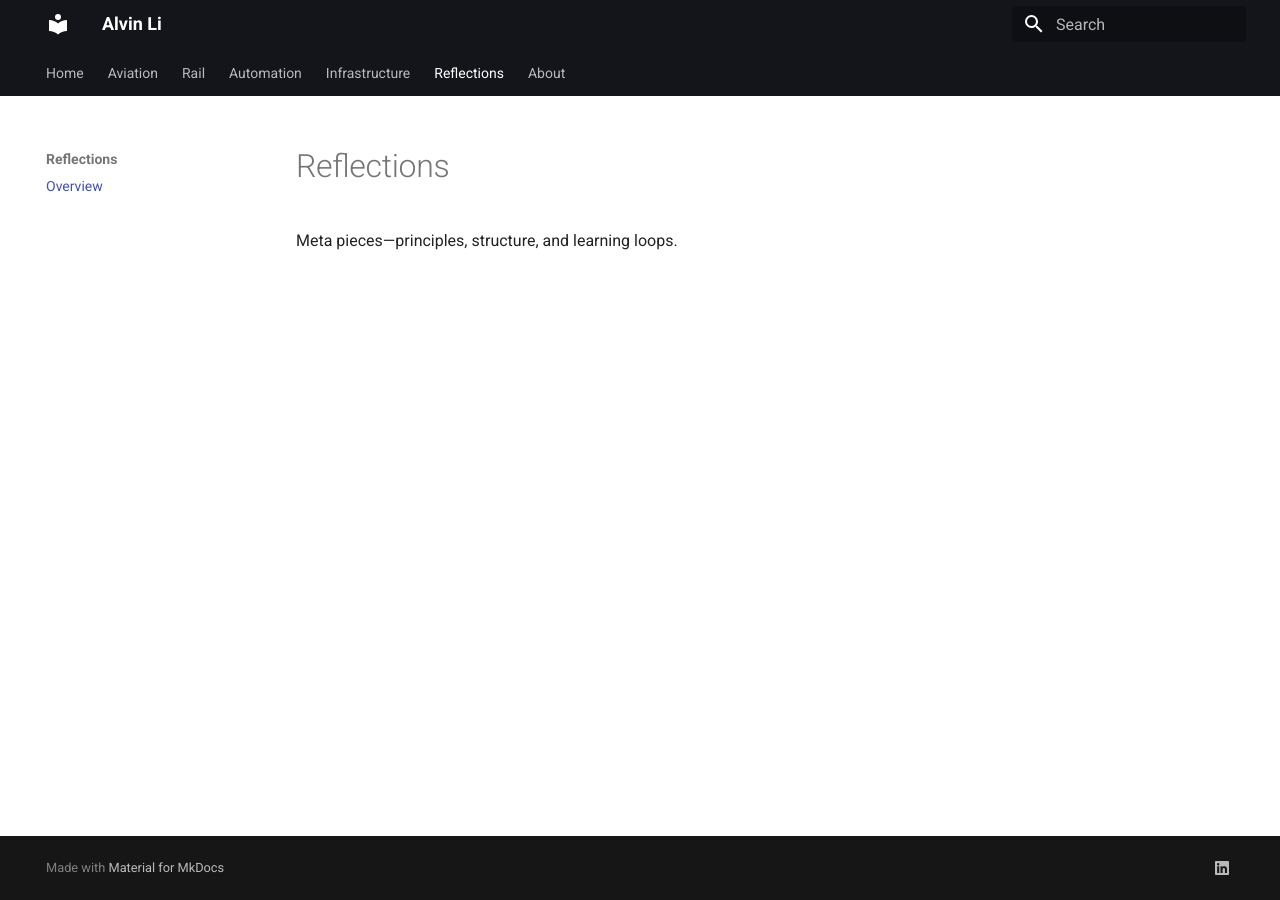
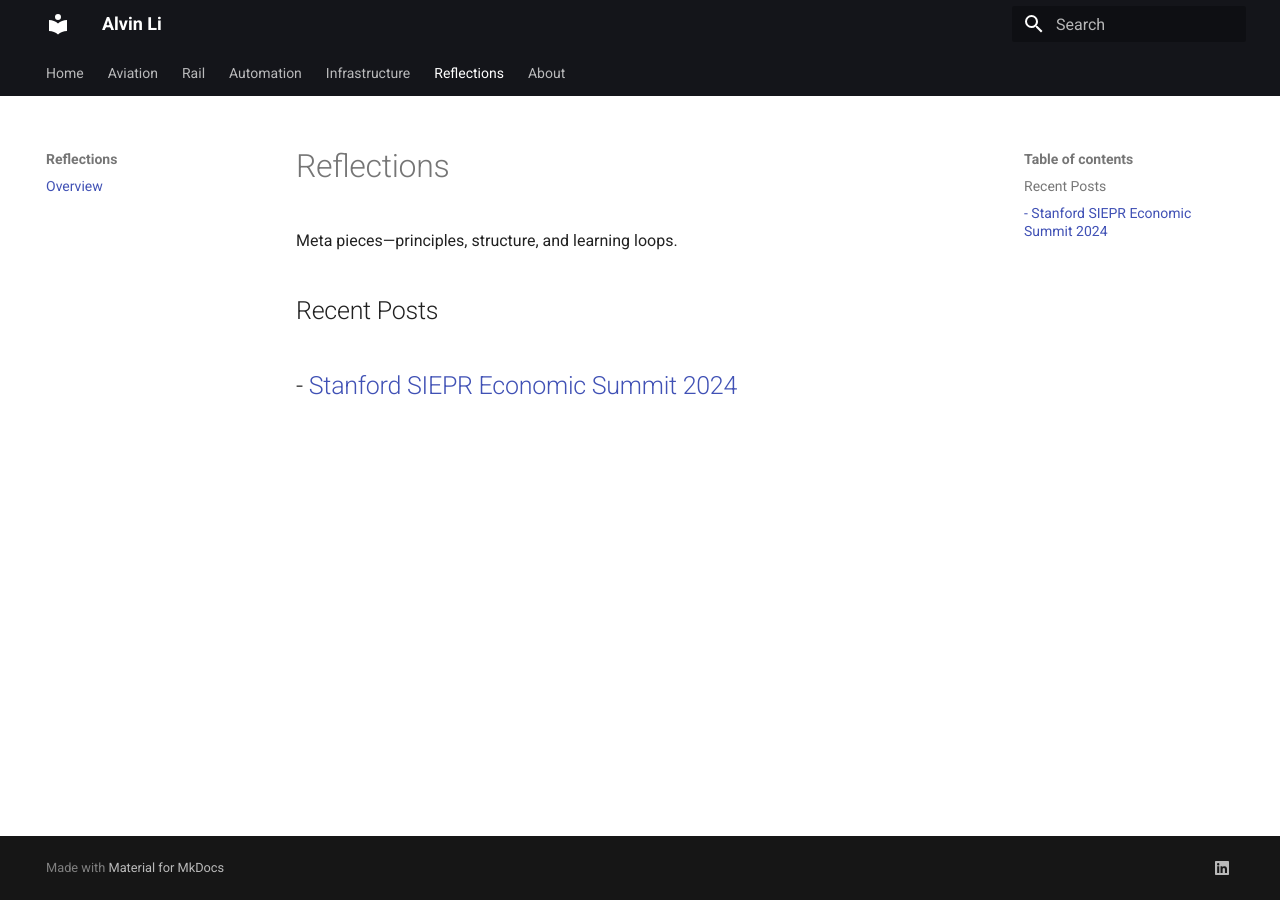
Before and after one commit to alvvvli/alvin-site, an MkDocs documentation site: the page built from docs/reflections/index.md, in a window 1280 px wide. Built offline with MkDocs 1.6.1 and Material for MkDocs 9.7.7, drawn with Linux system fonts in a browser that asks for light colours.

Commit message:
Update index.md

```diff
--- a/docs/reflections/index.md
+++ b/docs/reflections/index.md
@@ -1,3 +1,7 @@
 # Reflections
 
 Meta pieces—principles, structure, and learning loops.
+
+## Recent Posts
+- [Stanford SIEPR Economic Summit 2024](siepr.md)
+-
```
